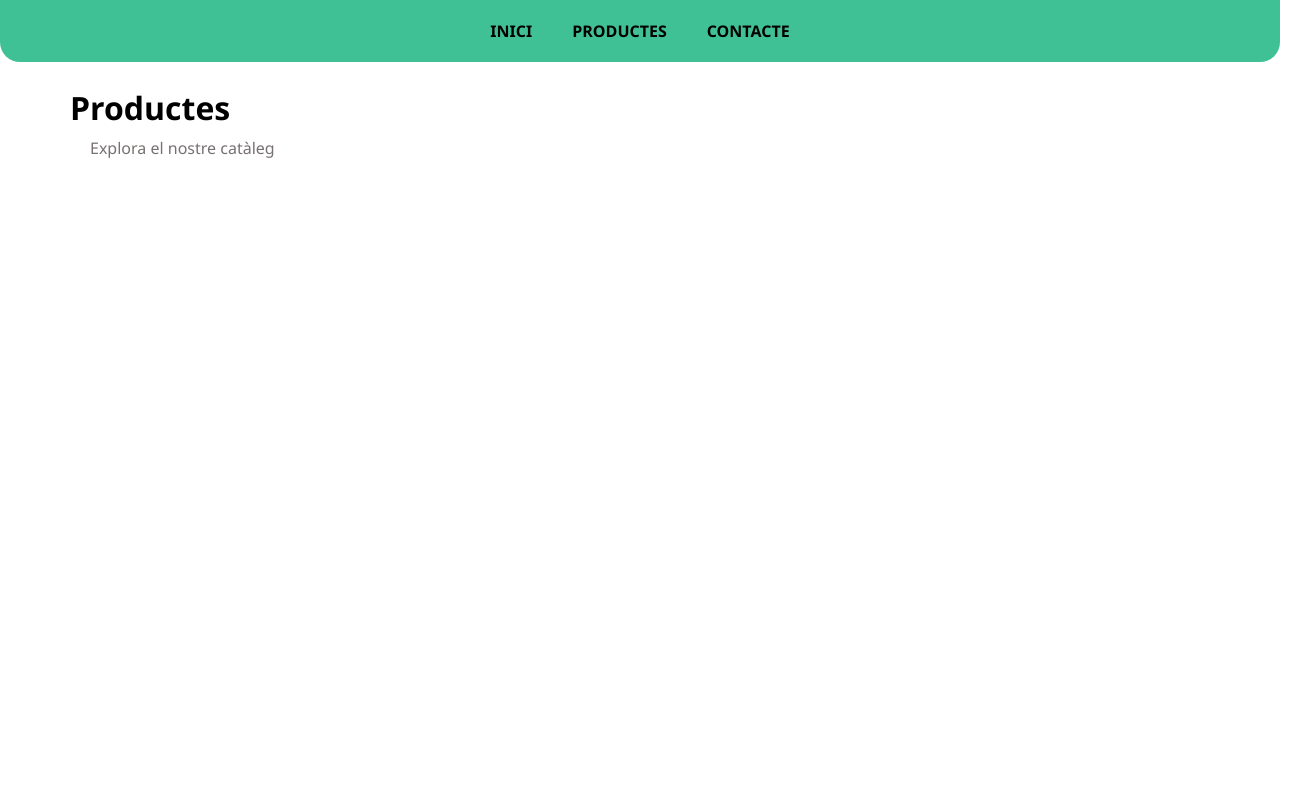
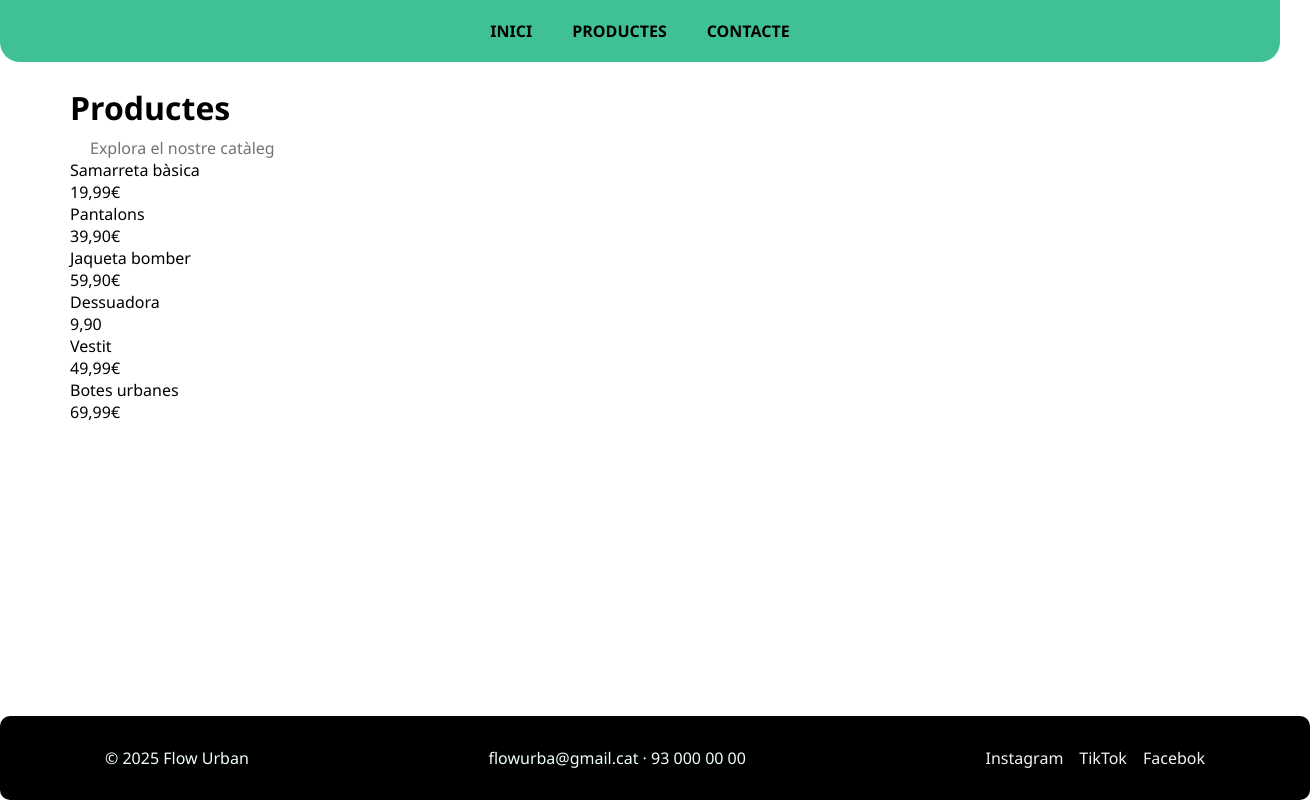
Before and after one commit to ddiegoo2605/DAM1M04-Exercici002, a plain HTML site: page productes.html in a window 1280 px wide. Shown: the whole page, 1310 px wide, since content can reach past the window. Drawn offline with Linux system fonts and the light colour scheme.

Commit message:
update contactes.html

```diff
--- a/productes.html
+++ b/productes.html
@@ -22,8 +22,53 @@
         <h1 style="margin: 16px 0 8px;">Productes</h1>
         <p style="color: rgb(119, 113, 113); margin: 0 20px 0 ;">Explora el nostre catàleg </p>
 
+        <div class="producte-grid">
+            <article class="product">
+                <div class="ph" aria-hidden="true"></div>
+                <div class="nom">Samarreta bàsica</div>
+                <div class="preu">19,99€</div>
+            </article>
+            <article class="product">
+                <div class="ph" aria-hidden="true"></div>
+                <div class="nom">Pantalons</div>
+                <div class="preu">39,90€</div>
+            </article>
+            <article class="product">
+                <div class="ph" aria-hidden="true"></div>
+                <div class="nom">Jaqueta bomber</div>
+                <div class="preu">59,90€</div>
+            </article>
+            <article class="product">
+                <div class="ph" aria-hidden="true"></div>
+                <div class="nom">Dessuadora</div>
+                <div class="preu">9,90</div>
+            </article>
+            <article class="product">
+                <div class="ph" aria-hidden="true"></div>
+                <div class="nom">Vestit</div>
+                <div class="preu">49,99€</div>
+            </article>
+            <article class="product">
+                <div class="ph" aria-hidden="true"></div>
+                <div class="nom">Botes urbanes</div>
+                <div class="preu">69,99€</div>
+            </article>
+        </div>
+
     </main>
-    <footer>
+    <footer class="site-footer">
+        <div class="contenido-footer">
+            <p>&copy; 2025 Flow Urban </p>
+            <div class="contacte">
+                <a href="./contacte.html">flowurba@gmail.cat · 93 000 00 00</a>
+            </div>
+                <div class="xarxes">
+                    <a href="https://www.instagram.com" target="_blank">Instagram</a>
+                    <a href="https://www.tiktok.com" target="_blank">TikTok</a>
+                    <a href="htpps://www.facebook.com" target="_blank">Facebok</a>
+        </div>
+
+
 
     </footer>
 </body>
```
Also changed, not shown: contacte.html (+47 -0 lines), index.html (+5 -6 lines).
